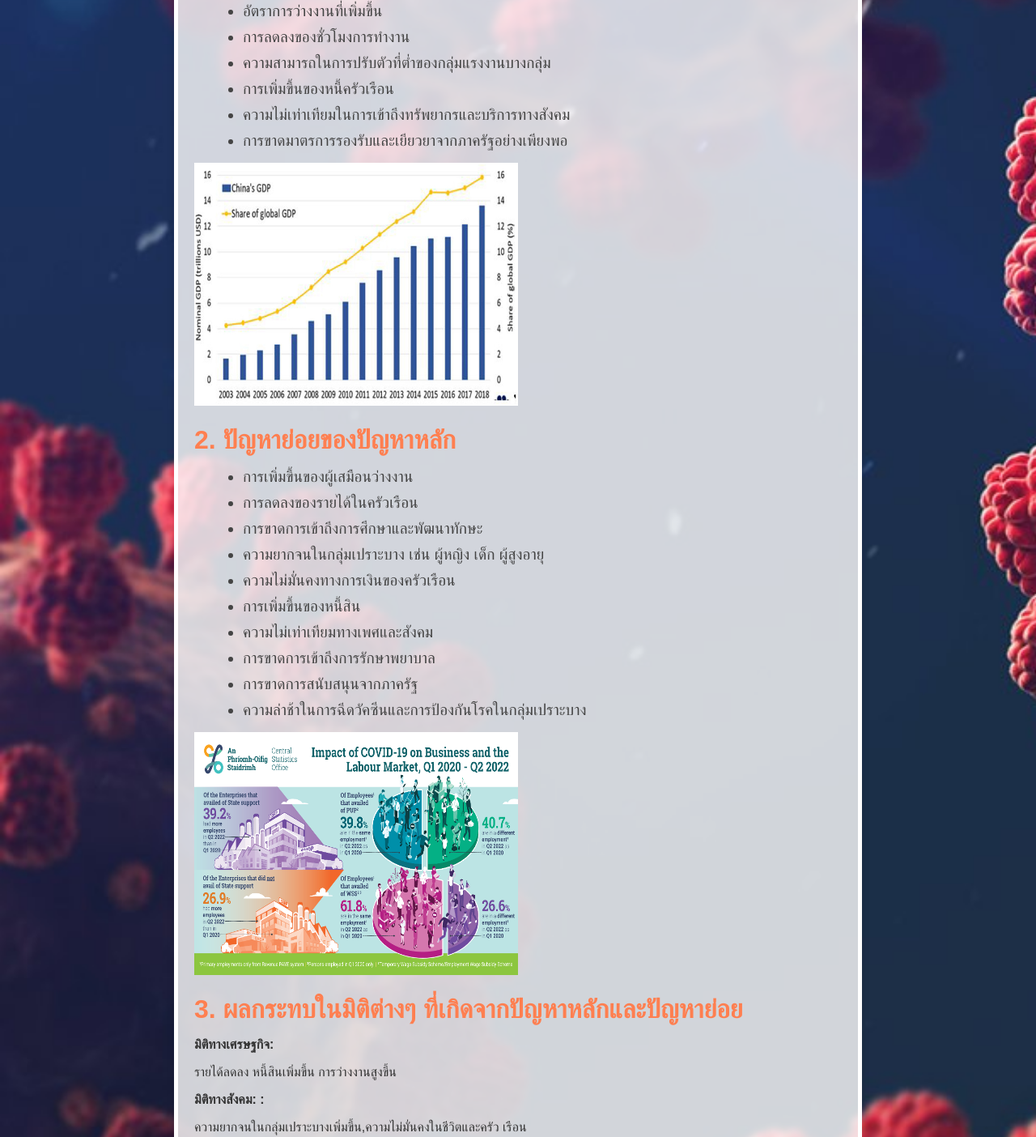
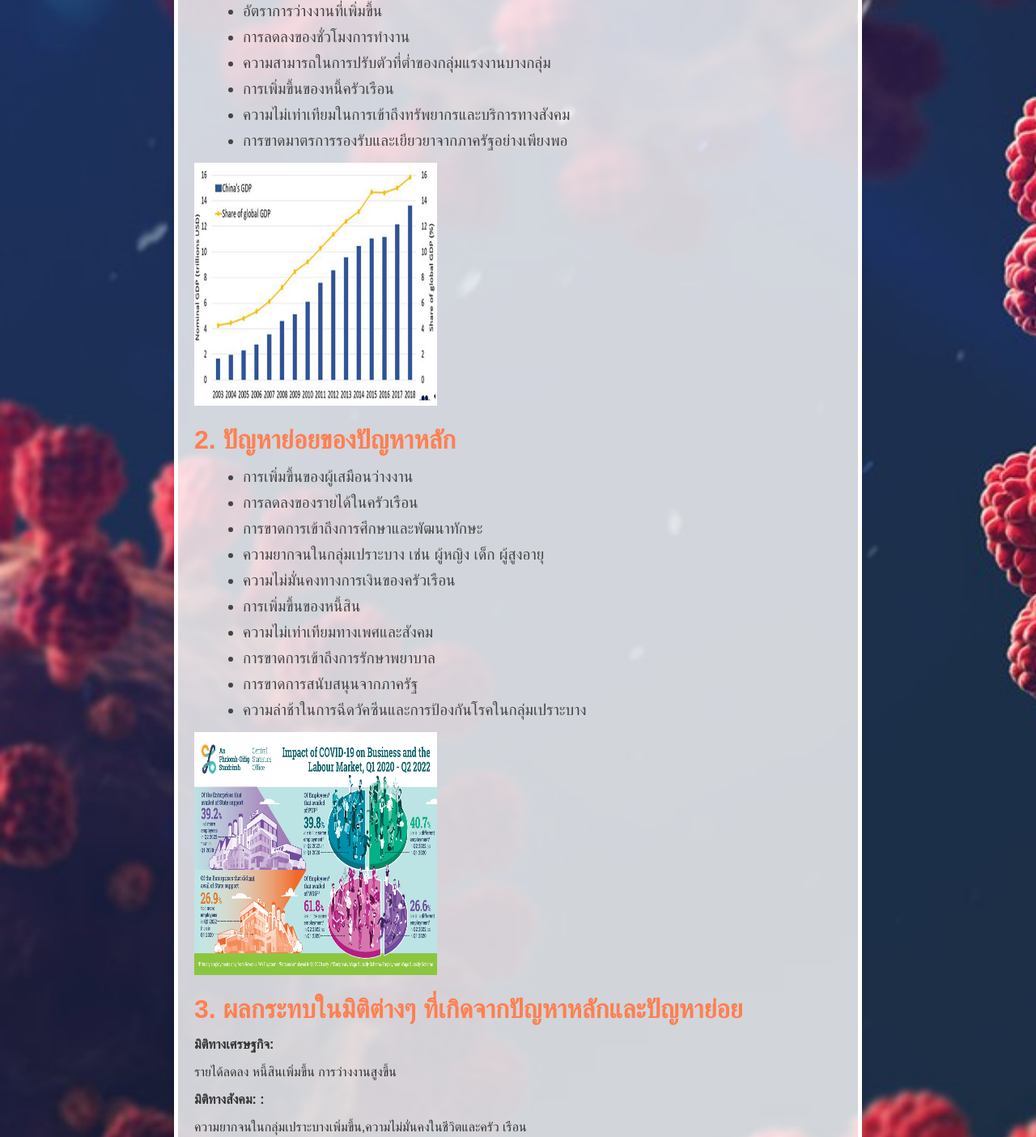
Before and after one commit to tawusap/de251, a plain HTML site: page 196/test196.html in a window 1280 px wide. Shown: the part 480-1884 px from the top of the page at 81% size. Drawn offline with Linux system fonts and the light colour scheme; a script that the page names is missing.

Commit message:
Update test196.html

```diff
--- a/196/test196.html
+++ b/196/test196.html
@@ -31,7 +31,7 @@
                 <li>ความไม่เท่าเทียมในการเข้าถึงทรัพยากรและบริการทางสังคม</li>
                 <li>การขาดมาตรการรองรับและเยียวยาจากภาครัฐอย่างเพียงพอ</li>
             </ul>
-            <img src="fpubh-10-1009393-g001.jpg" alt="Project Image" width="400" height="300">
+            <img src="fpubh-10-1009393-g001.jpg" alt="Project Image" width="300" height="300">
 
             <h2>2. ปัญหาย่อยของปัญหาหลัก</h2>
             <ul>
@@ -48,7 +48,7 @@
                 <li>ความล่าช้าในการฉีดวัคซีนและการป้องกันโรคในกลุ่มเปราะบาง</li>
 
             </ul>
-            <img src="27Oct_Final_0111301_Impact_of_COVID-19_on_Business_and_the_Labour_Market_Infographic_ENG.png" alt="Project Image" width="400" height="300">
+            <img src="27Oct_Final_0111301_Impact_of_COVID-19_on_Business_and_the_Labour_Market_Infographic_ENG.png" alt="Project Image" width="300" height="300">
 
             <h2>3. ผลกระทบในมิติต่างๆ ที่เกิดจากปัญหาหลักและปัญหาย่อย</h2>
             <p><strong>มิติทางเศรษฐกิจ:</strong></p>
```
